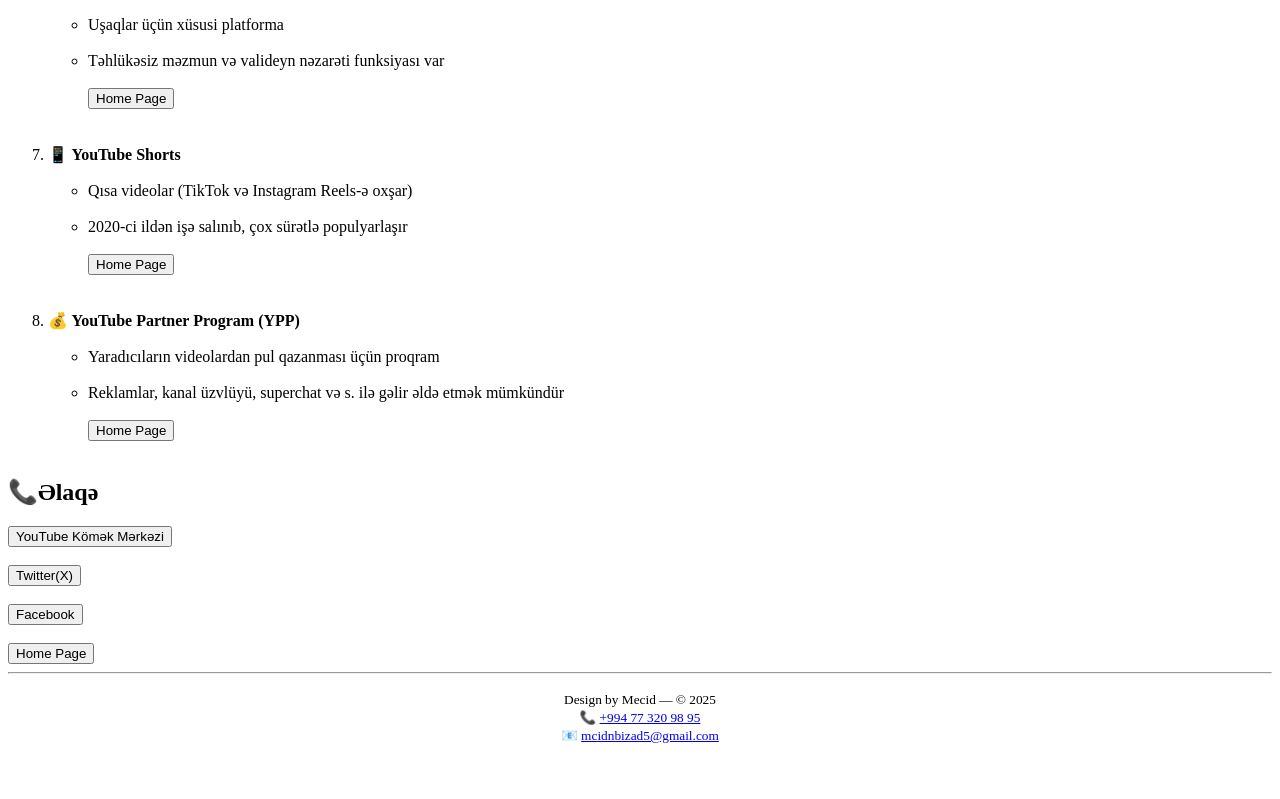
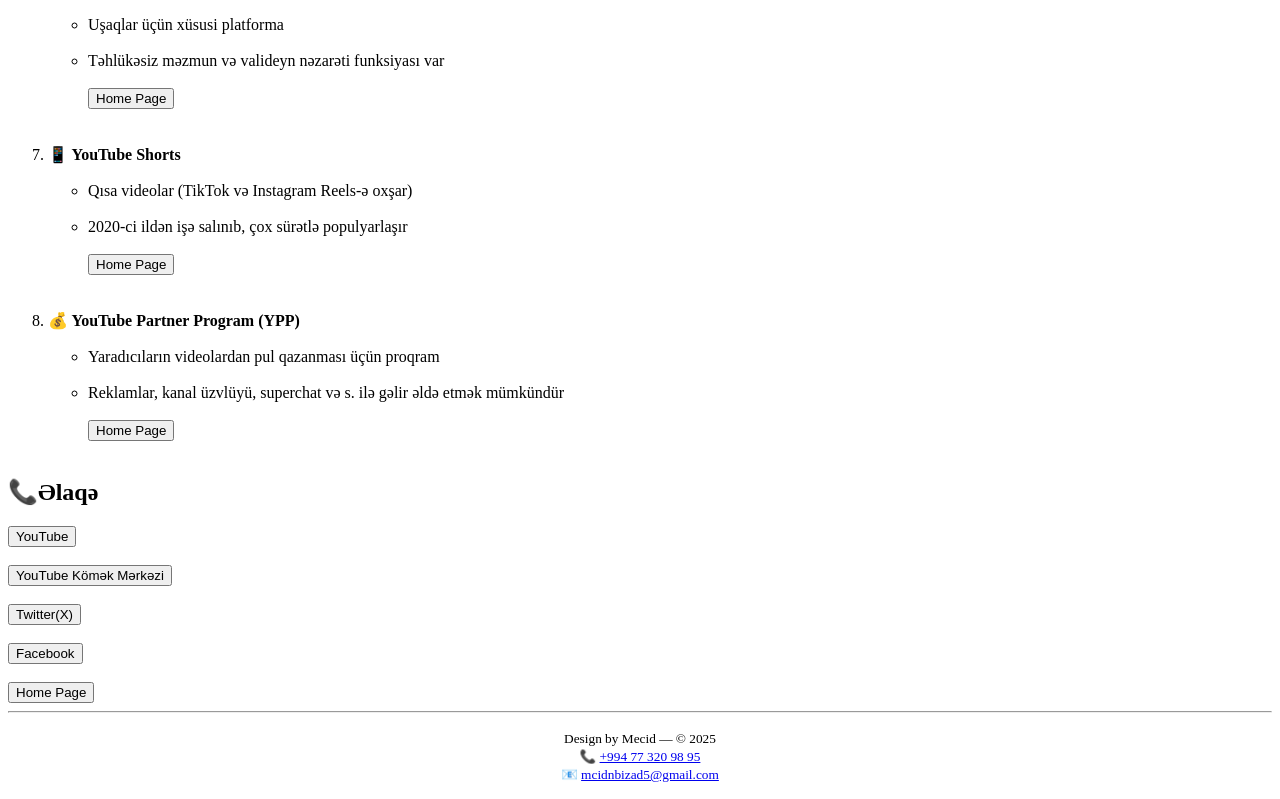
Before and after one commit to M1e2c3i4d5/YouTube, a plain HTML site: page index.html in a window 1280 px wide. Shown: the part 2320-3119 px from the top of the page. Before the commit the page ends 3080 px from the top, so only its background shows below. Drawn offline with Linux system fonts and the light colour scheme.

Commit message:
Youtube elave

```diff
--- a/index.html
+++ b/index.html
@@ -170,6 +170,8 @@
         </li>
     </ol>
     <h2 id="Elaqe">📞Əlaqə</h2>
+    <a href="https://www.youtube.com/"><button>YouTube</button></a>
+    <br><br>
     <a href="https://support.google.com/youtube/"><button>YouTube Kömək Mərkəzi</button></a>
     <br><br>
     <a href="https://x.com/TeamYouTube"><button>Twitter(X)</button></a>
```
